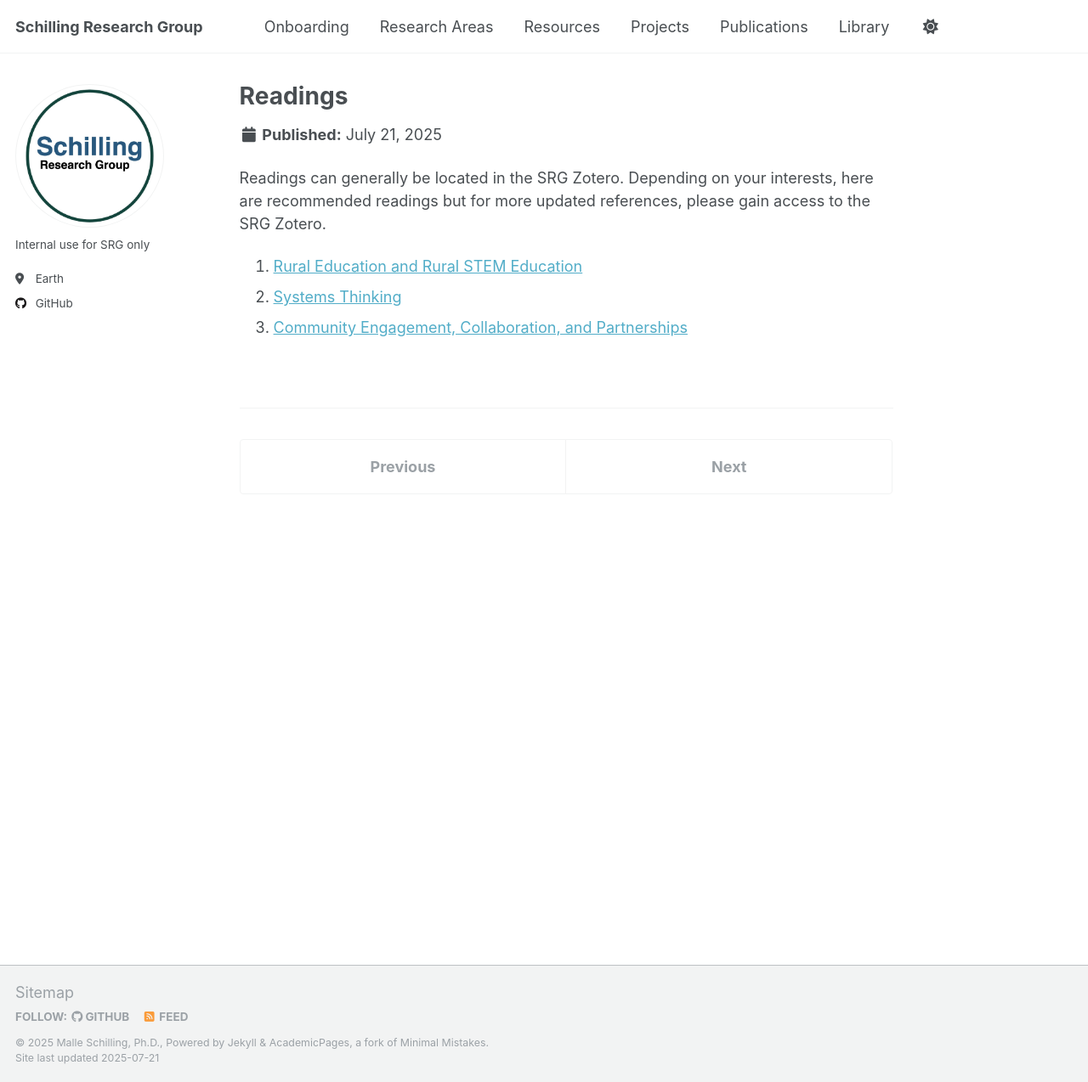
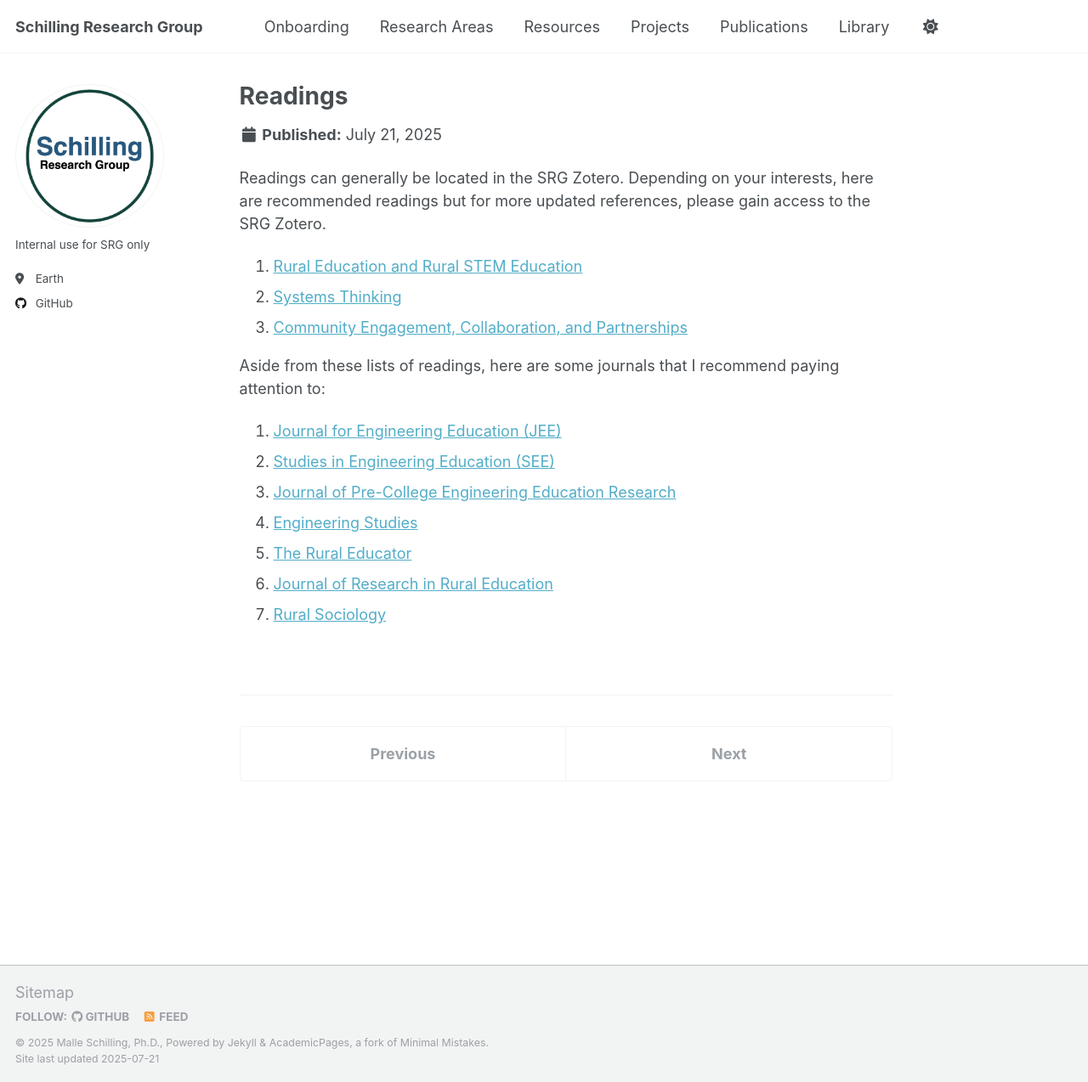
Before and after one commit to schillingmr/schilling-rg, a Jekyll site: the page built from _portfolio/readings.md, in a window 1280 px wide and 1274 px high. Shown: the whole window at 85% size. Built offline with Jekyll 4.4.1, drawn with Linux system fonts in a browser that asks for light colours.

Commit message:
Update readings.md

```diff
--- a/_portfolio/readings.md
+++ b/_portfolio/readings.md
@@ -7,3 +7,12 @@ Readings can generally be located in the SRG Zotero. Depending on your interests
 1. [Rural Education and Rural STEM Education](https://docs.google.com/document/d/1SbBEp7NM04vDhfryidLtLIL_etX3-XrrUPOAonozGb4/edit?usp=sharing)
 2. [Systems Thinking](https://docs.google.com/document/d/1J5_ERJLzG45oHd3kblQAgJEezr5Tav8KzlCLYI-RqCY/edit?usp=sharing)
 3. [Community Engagement, Collaboration, and Partnerships](https://docs.google.com/document/d/1QqRd0FYWUWUiMLdHXnmFwSSsrma6RG28P8nq1u-_wwI/edit?usp=sharing)
+
+Aside from these lists of readings, here are some journals that I recommend paying attention to:
+1. [Journal for Engineering Education (JEE)](https://onlinelibrary-wiley-com.ezproxy1.lib.asu.edu/journal/21689830)
+2. [Studies in Engineering Education (SEE)](https://seejournal.org/)
+3. [Journal of Pre-College Engineering Education Research](https://docs.lib.purdue.edu/jpeer/)
+4. [Engineering Studies](https://www-tandfonline-com.ezproxy1.lib.asu.edu/journals/test20)
+5. [The Rural Educator](https://scholarsjunction.msstate.edu/ruraleducator/)
+6. [Journal of Research in Rural Education](https://jrre.psu.edu/)
+7. [Rural Sociology](https://onlinelibrary-wiley-com.ezproxy1.lib.asu.edu/journal/15490831)
```
